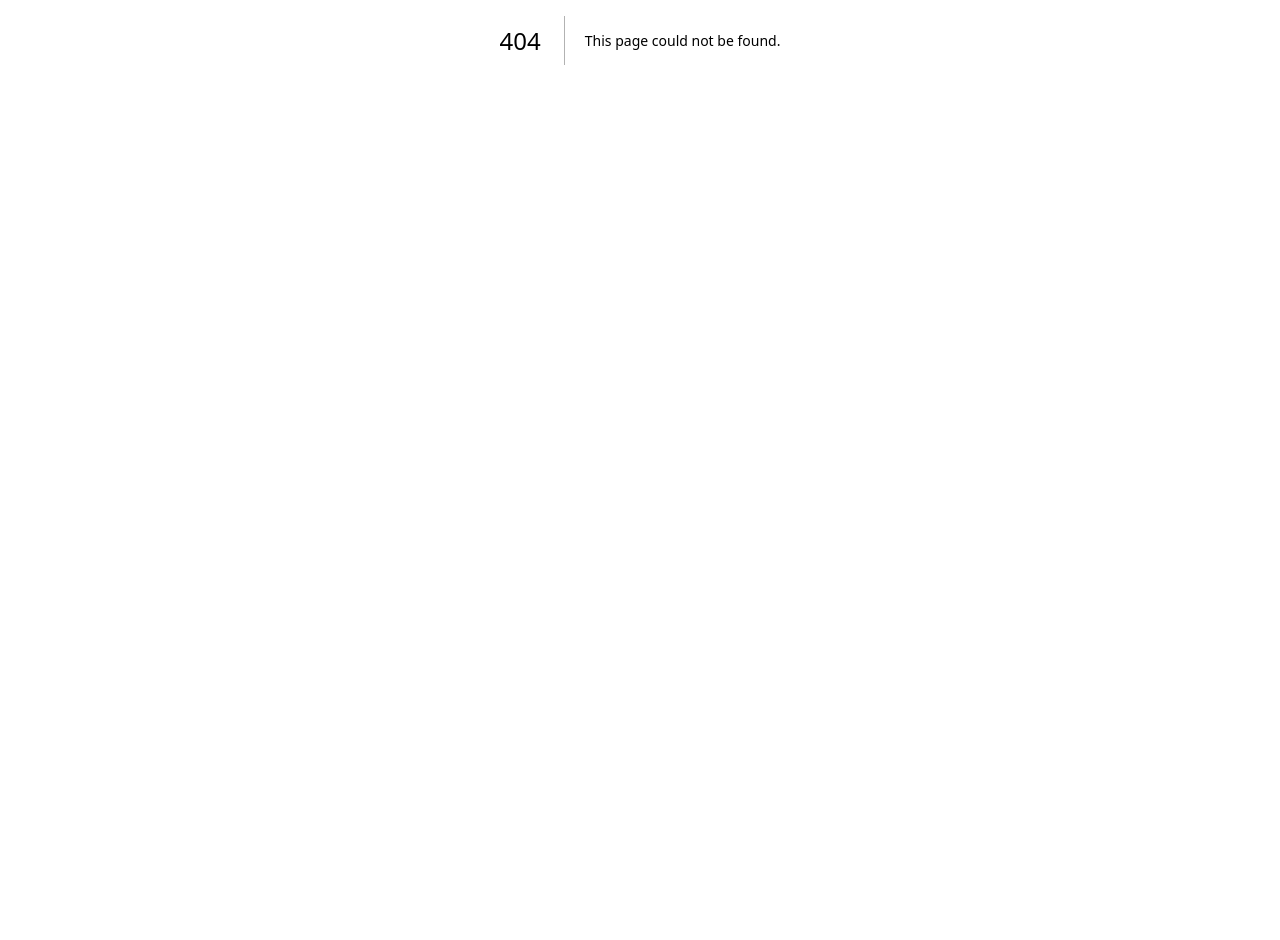
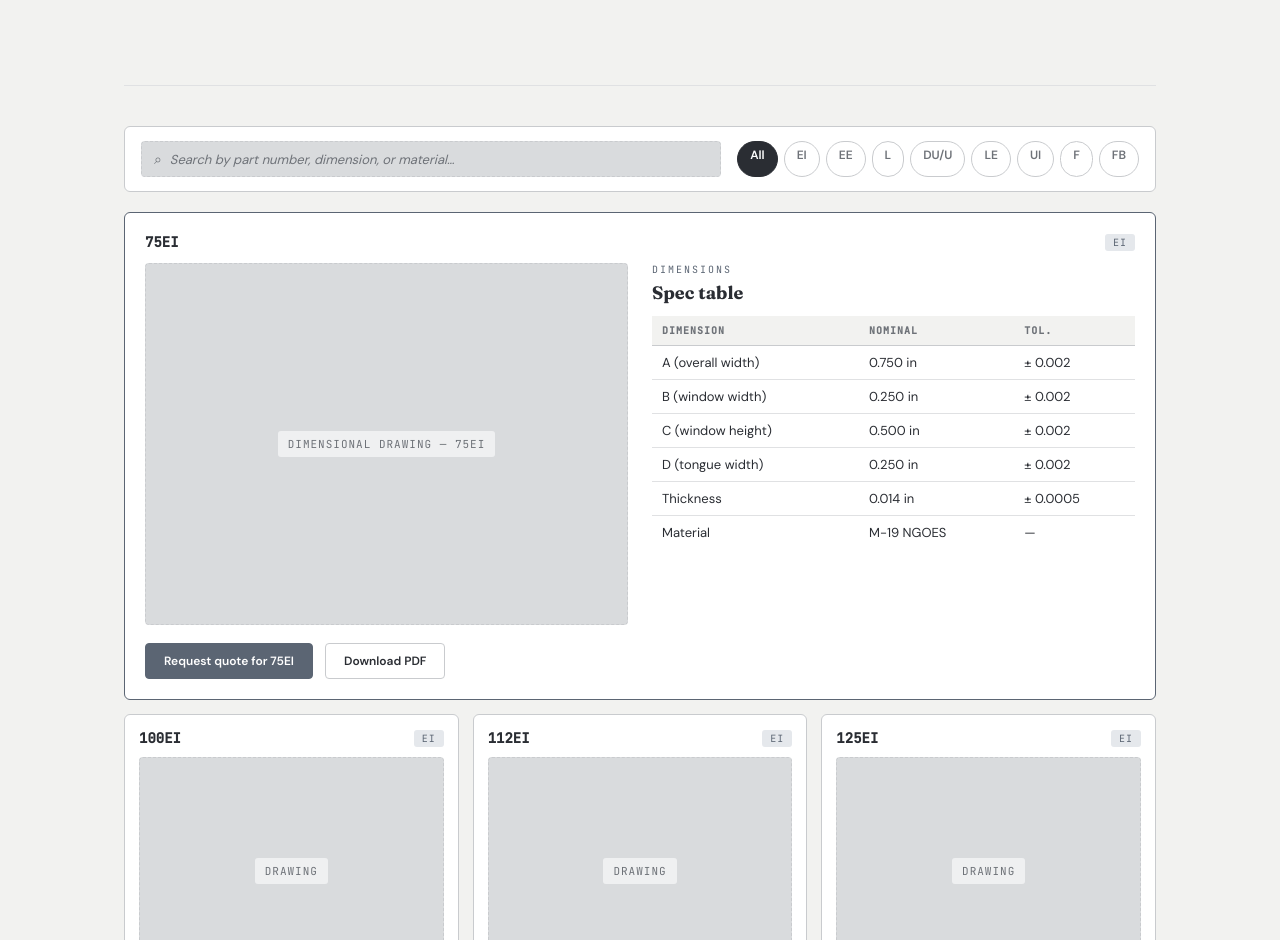
Before and after one commit to Sarjan-Patel/emp, a Next.js app: page /wireframe/catalog in a window 1280 px wide. Before the commit this address had no page. Shown: the part 360-1300 px from the top of the page. Before the commit the page ends 800 px from the top, so only its background shows below. Built offline with nearby package versions, Linux system fonts and the light colour scheme.

Commit message:
feat(wireframe): sketch /wireframe/catalog with inline Part Detail

```diff
--- a/app/globals.css
+++ b/app/globals.css
@@ -779,6 +779,85 @@ body {
   padding: 28px;
 }
 
+/* Catalog */
+.wireframe-root .wf-toolbar {
+  display: flex; gap: 16px; flex-wrap: wrap;
+  padding: 14px 16px;
+  background: var(--wf-surface);
+  border: 1px solid var(--wf-line);
+  border-radius: 6px;
+  margin-bottom: 20px;
+}
+.wireframe-root .wf-search {
+  flex: 1 1 240px; min-width: 200px;
+  display: flex; align-items: center; gap: 8px;
+  padding: 8px 12px;
+  background: var(--wf-greybox);
+  border: 1px dashed var(--wf-line);
+  border-radius: 4px;
+  font-size: 13px; color: var(--wf-ink-60);
+}
+.wireframe-root .wf-search-icon {
+  font-size: 14px; color: var(--wf-ink-60);
+}
+.wireframe-root .wf-search-placeholder { font-style: italic; }
+.wireframe-root .wf-filters {
+  display: flex; flex-wrap: wrap; gap: 6px;
+}
+.wireframe-root .wf-filter {
+  padding: 5px 12px;
+  font-size: 12px; font-weight: 600;
+  color: var(--wf-ink-60);
+  background: var(--wf-surface);
+  border: 1px solid var(--wf-line);
+  border-radius: 999px;
+}
+.wireframe-root .wf-filter-active {
+  background: var(--wf-ink); color: var(--wf-surface); border-color: var(--wf-ink);
+}
+.wireframe-root .wf-catalog-grid {
+  display: grid;
+  grid-template-columns: repeat(3, 1fr);
+  gap: 14px;
+}
+.wireframe-root .wf-catalog-card {
+  background: var(--wf-surface);
+  border: 1px solid var(--wf-line);
+  border-radius: 6px;
+  padding: 14px;
+}
+.wireframe-root .wf-catalog-expanded {
+  grid-column: 1 / -1;
+  background: var(--wf-surface);
+  border: 1px solid var(--wf-accent);
+  border-radius: 6px;
+  padding: 20px;
+}
+.wireframe-root .wf-detail-split {
+  display: grid; grid-template-columns: 1fr 1fr; gap: 24px;
+  margin-top: 12px;
+}
+.wireframe-root .wf-spec-table {
+  width: 100%; border-collapse: collapse;
+  font-size: 13px;
+  margin-top: 6px;
+}
+.wireframe-root .wf-spec-table th {
+  text-align: left;
+  font-family: var(--ff-mono), ui-monospace, monospace;
+  font-size: 10px; letter-spacing: 1px; text-transform: uppercase;
+  color: var(--wf-ink-60); font-weight: 600;
+  padding: 8px 10px;
+  background: var(--wf-paper);
+  border-bottom: 1px solid var(--wf-line);
+}
+.wireframe-root .wf-spec-table td {
+  padding: 8px 10px;
+  border-bottom: 1px solid var(--wf-line-soft);
+  color: var(--wf-ink);
+}
+.wireframe-root .wf-spec-table tr:last-child td { border-bottom: none; }
+
 /* --- Mobile --- */
 @media (max-width: 700px) {
   .wireframe-root .wf-main { padding: 32px 16px 48px; }
@@ -799,4 +878,6 @@ body {
   .wireframe-root .wf-flow { padding-bottom: 8px; }
   .wireframe-root .wf-flow-step { min-width: 130px; }
   .wireframe-root .wf-card-headline { font-size: 18px; }
+  .wireframe-root .wf-catalog-grid { grid-template-columns: 1fr; }
+  .wireframe-root .wf-detail-split { grid-template-columns: 1fr; }
 }
--- /dev/null
+++ b/app/wireframe/catalog/page.tsx
@@ -0,0 +1,126 @@
+import {
+  Greybox,
+  SketchButton,
+  SketchHeading,
+} from "@/components/wireframe/primitives";
+
+const FAMILIES = ["All", "EI", "EE", "L", "DU/U", "LE", "UI", "F", "FB"];
+
+type Part = { num: string; family: string; expanded?: boolean };
+const PARTS: Part[] = [
+  { num: "75EI", family: "EI", expanded: true },
+  { num: "100EI", family: "EI" },
+  { num: "112EI", family: "EI" },
+  { num: "125EI", family: "EI" },
+  { num: "150EI", family: "EI" },
+  { num: "100EE", family: "EE" },
+  { num: "112EE", family: "EE" },
+  { num: "150EE", family: "EE" },
+  { num: "200L", family: "L" },
+  { num: "250L", family: "L" },
+  { num: "150DU", family: "DU/U" },
+  { num: "75LE", family: "LE" },
+];
+
+const EXPANDED = PARTS.find((p) => p.expanded)!;
+
+const SPEC_ROWS = [
+  { dim: "A (overall width)", nominal: "0.750 in", tol: "± 0.002" },
+  { dim: "B (window width)", nominal: "0.250 in", tol: "± 0.002" },
+  { dim: "C (window height)", nominal: "0.500 in", tol: "± 0.002" },
+  { dim: "D (tongue width)", nominal: "0.250 in", tol: "± 0.002" },
+  { dim: "Thickness", nominal: "0.014 in", tol: "± 0.0005" },
+  { dim: "Material", nominal: "M-19 NGOES", tol: "—" },
+];
+
+export default function WireframeCatalog() {
+  return (
+    <>
+      <section className="wf-section wf-hero">
+        <SketchHeading
+          kicker="PRODUCT CATALOG"
+          label="80+ standard part numbers, indexed and searchable."
+          size="page"
+        />
+        <p className="wf-lead">
+          Browse EI, EE, L, DU/U, LE, UI, F, FB, FG, and FM families. Filter by
+          family or search by part number. Each part has a dimensional drawing
+          and spec table. Quote any part in one click.
+        </p>
+      </section>
+
+      <section className="wf-section">
+        {/* Toolbar */}
+        <div className="wf-toolbar">
+          <div className="wf-search">
+            <span className="wf-search-icon" aria-hidden="true">⌕</span>
+            <span className="wf-search-placeholder">Search by part number, dimension, or material…</span>
+          </div>
+          <div className="wf-filters" role="tablist" aria-label="Family filters">
+            {FAMILIES.map((f, i) => (
+              <span
+                key={f}
+                className={`wf-filter${i === 0 ? " wf-filter-active" : ""}`}
+              >
+                {f}
+              </span>
+            ))}
+          </div>
+        </div>
+
+        {/* Grid with one expanded card */}
+        <div className="wf-catalog-grid">
+          {PARTS.map((part) =>
+            part.expanded ? (
+              <div key={part.num} className="wf-catalog-expanded">
+                <div className="wf-part-head">
+                  <span className="wf-part-num">{part.num}</span>
+                  <span className="wf-part-family">{part.family}</span>
+                </div>
+                <div className="wf-detail-split">
+                  <Greybox aspect="4 / 3" label={`Dimensional drawing — ${part.num}`} />
+                  <div>
+                    <SketchHeading kicker="DIMENSIONS" label="Spec table" size="sub" />
+                    <table className="wf-spec-table">
+                      <thead>
+                        <tr>
+                          <th scope="col">Dimension</th>
+                          <th scope="col">Nominal</th>
+                          <th scope="col">Tol.</th>
+                        </tr>
+                      </thead>
+                      <tbody>
+                        {SPEC_ROWS.map((row) => (
+                          <tr key={row.dim}>
+                            <td>{row.dim}</td>
+                            <td>{row.nominal}</td>
+                            <td>{row.tol}</td>
+                          </tr>
+                        ))}
+                      </tbody>
+                    </table>
+                  </div>
+                </div>
+                <div className="wf-row" style={{ marginTop: 18 }}>
+                  <SketchButton label={`Request quote for ${EXPANDED.num}`} variant="primary" />
+                  <SketchButton label="Download PDF" variant="secondary" />
+                </div>
+              </div>
+            ) : (
+              <div key={part.num} className="wf-catalog-card">
+                <div className="wf-part-head">
+                  <span className="wf-part-num">{part.num}</span>
+                  <span className="wf-part-family">{part.family}</span>
+                </div>
+                <Greybox aspect="4 / 3" label="Drawing" />
+                <div className="wf-card-meta">
+                  <span>Stock dim · Tolerance · Material</span>
+                </div>
+              </div>
+            )
+          )}
+        </div>
+      </section>
+    </>
+  );
+}
```
